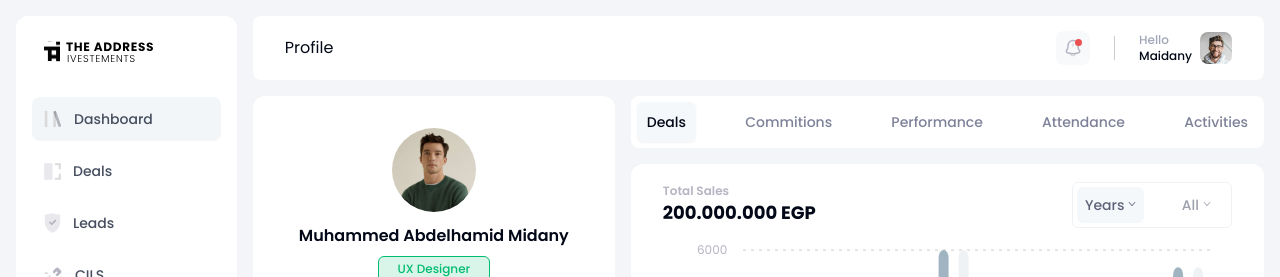
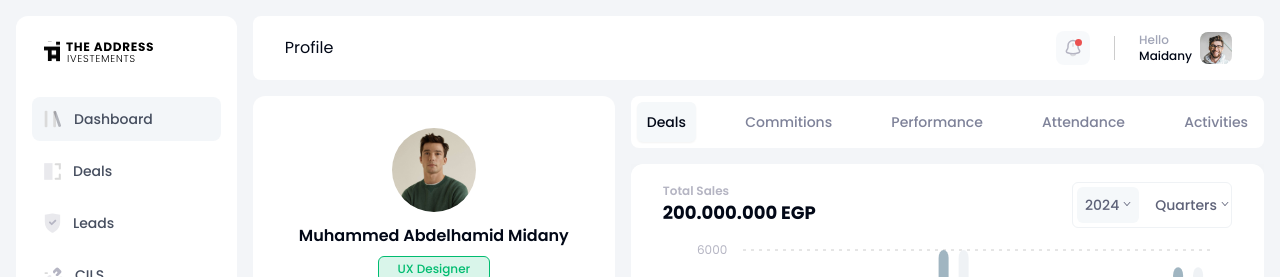
Before and after one commit to bftawfik/frontend-crm, a Next.js app: page / in a window 1280 px wide. Shown: the top 277 px of the page. Built offline with nearby package versions, Linux system fonts and the light colour scheme.

Commit message:
create total deals section

```diff
--- a/app/_components/deals/Deals.tsx
+++ b/app/_components/deals/Deals.tsx
@@ -4,11 +4,10 @@ import { salesData } from "app/_mocks/chartsData"
 import { dealsData } from "app/_mocks/dealsData"
 import ChartItemsListing from "../chartItemsListing/ChartItemsListing"
 import CircleProgressChart from "../circleProgressChart/CircleProgressChart"
-import CustomizedBarChart from "../customizedBarChart/CustomizedBarChart"
 import MyDealsSection from "../myDealsSection/MyDealsSection"
 import SectionHeader from "../sectionHeader/SectionHeader"
 import SectionWrapper from "../sectionWrapper/SectionWrapper"
-import YearQuarterPicker from "../yearQuarterPicker/YearQuarterPicker"
+import TotalSale from "../totalSale/TotalSale"
 
 const circleChartData = [
   { name: "Contract", value: 12, color: "#9FB5C1" },
@@ -20,26 +19,19 @@ const totalDeals = circleChartData.reduce((total, item) => total + item.value, 0
 const Deals = () => {
   const [selectedYear, setSelectedYear] = useState<number | undefined>(2024)
   const [selectedQuarter, setSelectedQuarter] = useState<number>(0)
-  const [salesSelectedYear, setSalesSelectedYear] = useState<number | undefined>(undefined)
-  const [salesSelectedQuarter, setSalesSelectedQuarter] = useState<number>(0)
+  const [salesSelectedYear, setSalesSelectedYear] = useState<number | undefined>(2024)
+  const [salesSelectedQuarter, setSalesSelectedQuarter] = useState<number | undefined>()
   return (
     <div className="flex flex-col gap-4">
-      <SectionWrapper>
-        <SectionHeader
+      <TotalSale
         title="total sales"
         subtitle="200.000.000 EGP"
-          subtitleClassName="text-lg font-bold"
-          rightContent={
-            <YearQuarterPicker
         year={salesSelectedYear}
         setYear={setSalesSelectedYear}
         quarter={salesSelectedQuarter}
         setQuarter={setSalesSelectedQuarter}
+        data={salesData}
       />
-          }
-        />
-        <CustomizedBarChart data={salesData} />
-      </SectionWrapper>
       <SectionWrapper>
         <SectionHeader title="Stage" titleClassName="text-sm text-black" />
         <div className="flex w-full flex-col items-center justify-between gap-4 xl:gap-10 xl:flex-row">
--- /dev/null
+++ b/app/_components/simpleSectionHeader/SimpleSectionHeader.tsx
@@ -0,0 +1,17 @@
+import React from "react"
+import SectionHeader from "../sectionHeader/SectionHeader"
+
+interface SimpleSectionHeaderProps {
+  title: string
+  subtitle?: string
+  icon?: React.ReactNode
+  titleClassName?: string
+  rating?: { value: number; total: number }
+  rightContent?: React.ReactNode
+}
+
+const SimpleSectionHeader: React.FC<SimpleSectionHeaderProps> = (props) => {
+  return <SectionHeader subtitleClassName="text-lg font-bold" {...props} />
+}
+
+export default SimpleSectionHeader
--- /dev/null
+++ b/app/_components/totalSale/TotalSale.tsx
@@ -0,0 +1,27 @@
+import React from "react"
+import CustomizedBarChart from "../customizedBarChart/CustomizedBarChart"
+import SectionWrapper from "../sectionWrapper/SectionWrapper"
+import SimpleSectionHeader from "../simpleSectionHeader/simpleSectionHeader"
+import YearQuarterPicker from "../yearQuarterPicker/YearQuarterPicker"
+
+interface TotalSaleProps {
+  title: string
+  subtitle: string
+  year?: number
+  setYear: React.Dispatch<React.SetStateAction<number | undefined>>
+  quarter?: number
+  setQuarter: React.Dispatch<React.SetStateAction<number | undefined>>
+  data: BarChartItem[]
+}
+export default function TotalSale({ title, subtitle, year, setYear, quarter, setQuarter, data }: TotalSaleProps) {
+  return (
+    <SectionWrapper>
+      <SimpleSectionHeader
+        title={title}
+        subtitle={subtitle}
+        rightContent={<YearQuarterPicker year={year} setYear={setYear} quarter={quarter} setQuarter={setQuarter} />}
+      />
+      <CustomizedBarChart data={data} />
+    </SectionWrapper>
+  )
+}
--- a/app/_components/yearQuarterPicker/YearQuarterPicker.tsx
+++ b/app/_components/yearQuarterPicker/YearQuarterPicker.tsx
@@ -1,5 +1,5 @@
 "use client"
-import React, { useState } from "react"
+import React from "react"
 import { DropdownList } from "../dropdownList/DropdownList"
 
 const years = [
@@ -20,9 +20,9 @@ const quarters = [
 
 interface YearQuarterPickerProps {
   year?: number
-  quarter: number
+  quarter?: number
   setYear: React.Dispatch<React.SetStateAction<number | undefined>>
-  setQuarter: React.Dispatch<React.SetStateAction<number>>
+  setQuarter: React.Dispatch<React.SetStateAction<number | undefined>>
 }
 const YearQuarterPicker = ({ year, quarter, setYear, setQuarter }: YearQuarterPickerProps) => {
   return (
```
Lines whose indentation alone changed are shown as unchanged.
